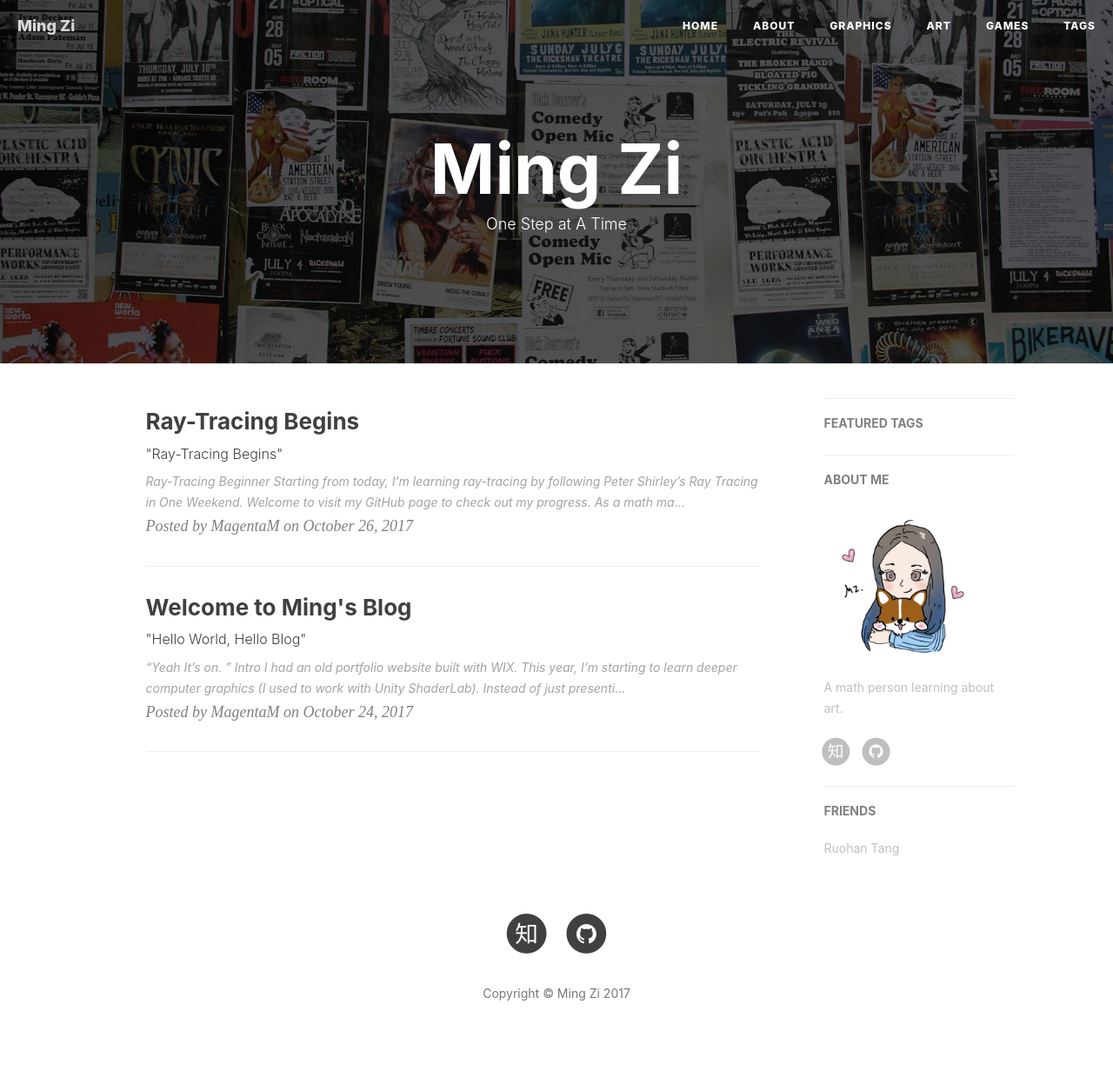
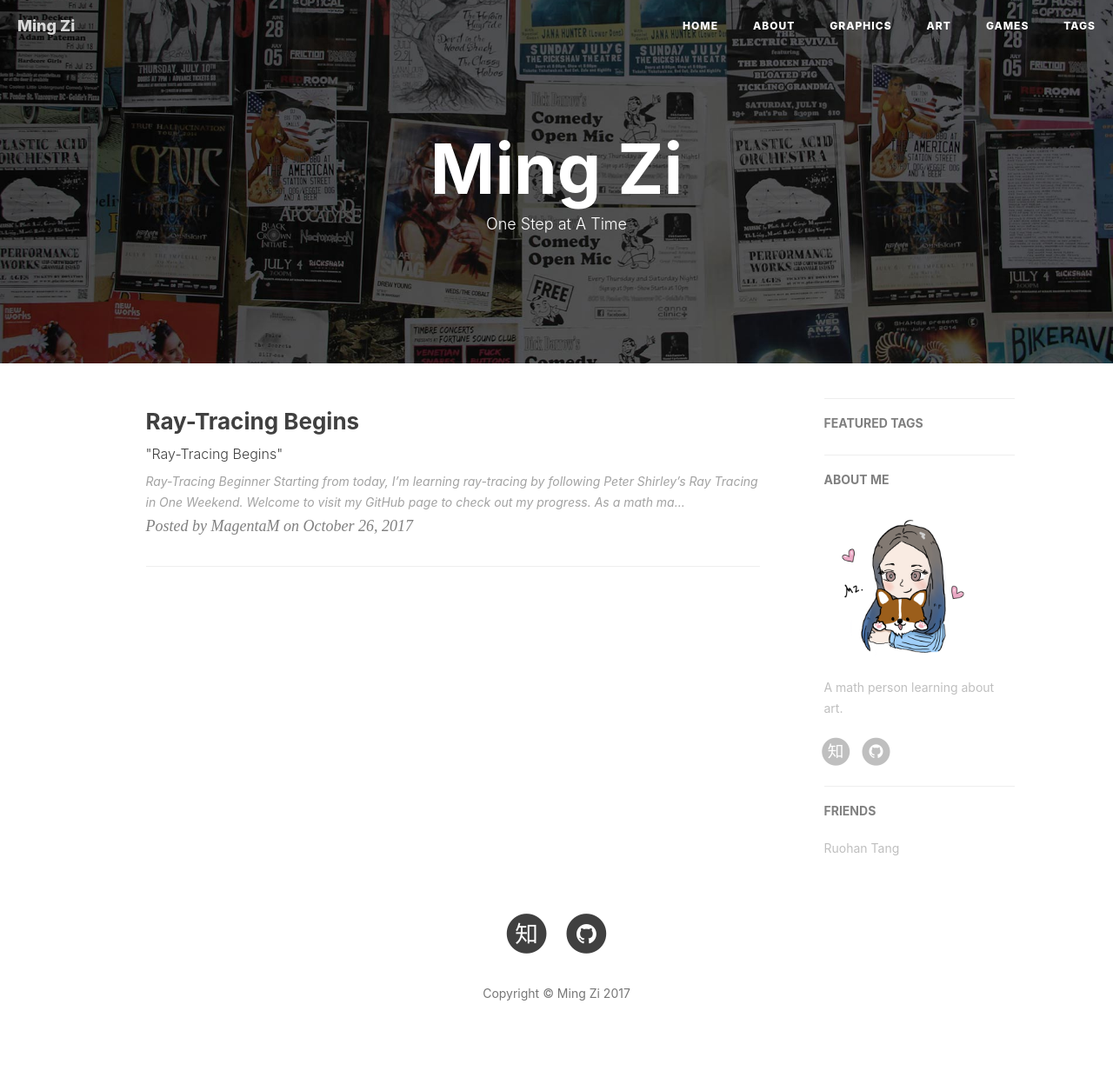
Before and after one commit to mingingzi/mingingzi.github.io, a Jekyll site: the page built from index.html, in a window 1280 px wide. Shown: the whole page at 87% size. Built offline with Jekyll 4.4.1, drawn with Linux system fonts in a browser that asks for light colours; nearby versions of some CDN libraries; the list of posts is cut into pages by our own code; comment, search, counter and statistics services are not loaded; a file with an impossible date is left out.

```diff
--- a/_posts/2017-10-24-hello-2017.markdown
+++ b/_posts/2017-10-24-hello-2017.markdown
@@ -1,12 +1,13 @@
 ---
-layout:     post
-title:      "Welcome to Ming's Blog"
-subtitle:   " \"Hello World, Hello Blog\""
-date:       2017-10-24 15:00:00
-author:     "MagentaM"
-header-img: "img/post-bg-2015.jpg"
+layout: post
+title: Welcome to Ming's Blog
+subtitle: ' "Hello World, Hello Blog"'
+date: {}
+author: MagentaM
+header-img: img/post-bg-2015.jpg
 tags:
-    - lifes
+  - lifes
+published: true
 ---
 
 > “Yeah It's on. ”
```
Also changed, not shown: other parts of _posts/2017-10-24-hello-2017.markdown (+10 -0 lines).
